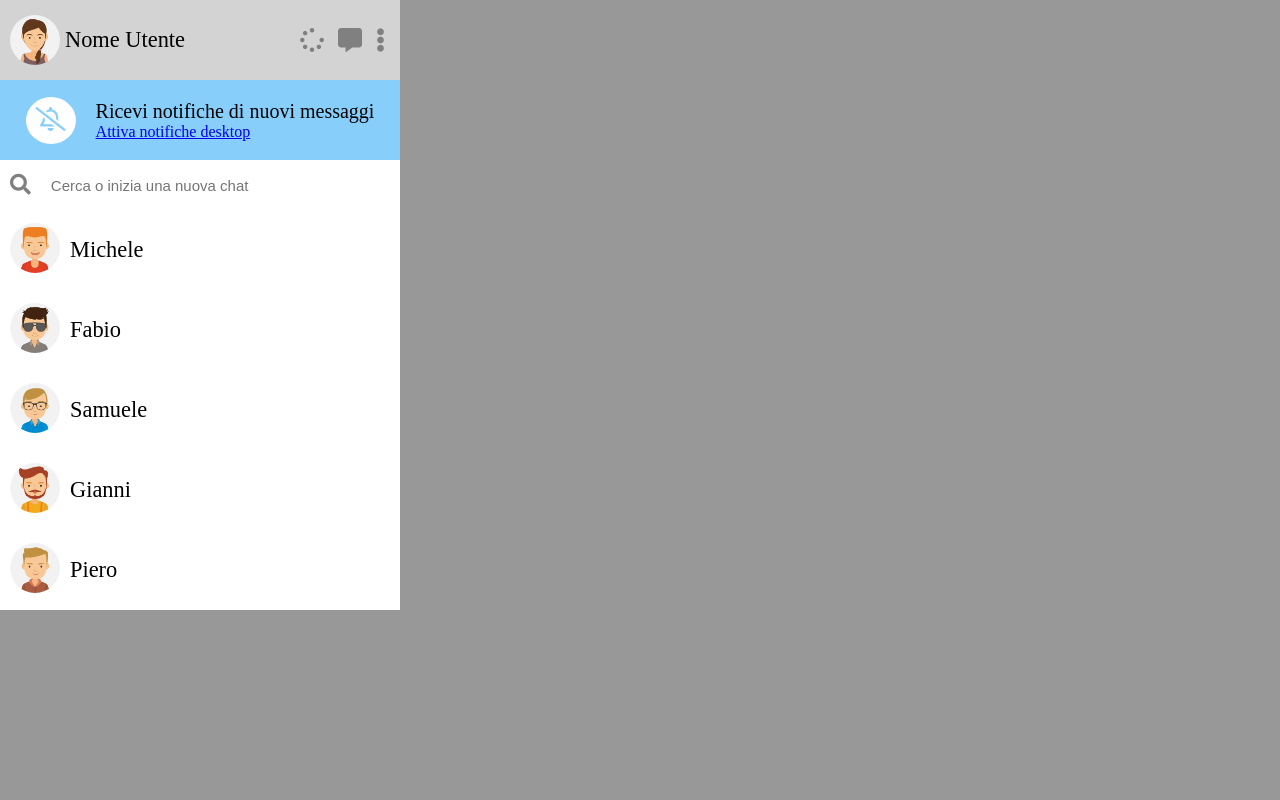
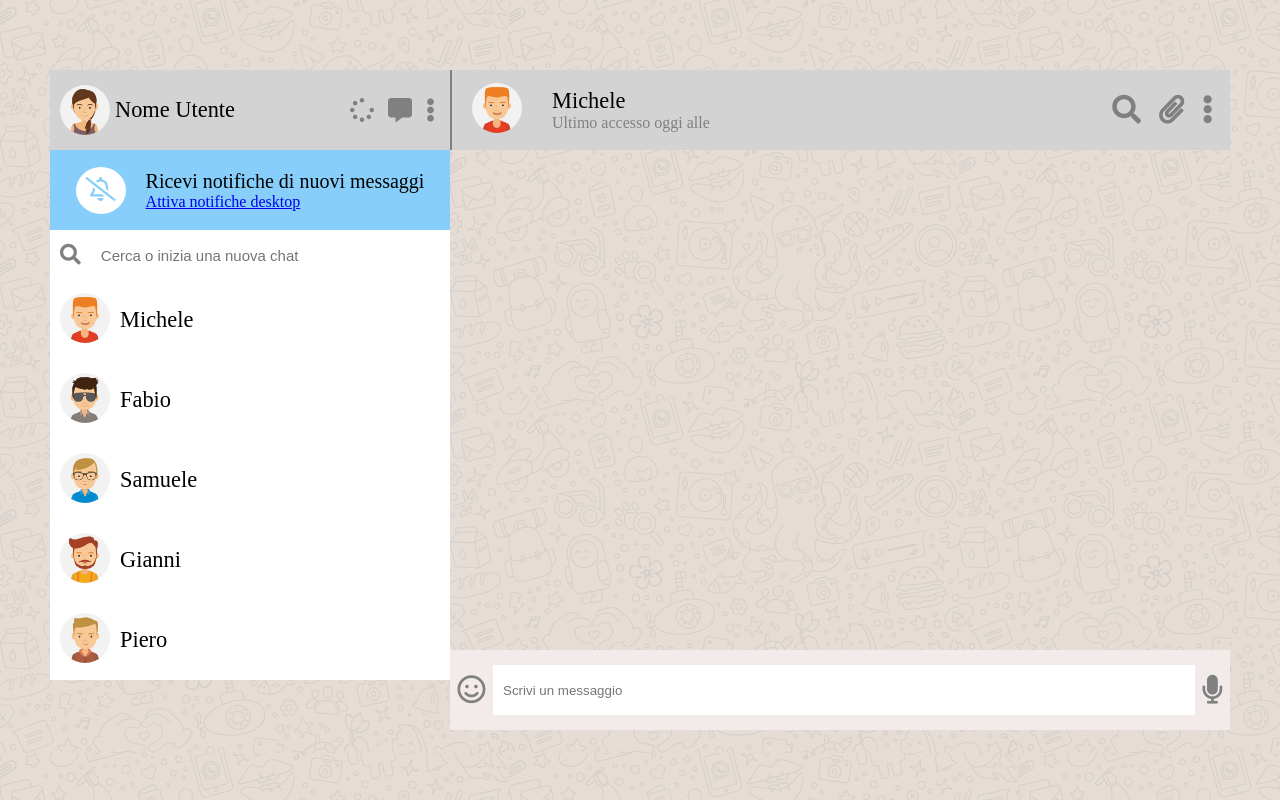
Before and after one commit to alessiodigiacomo99/vue-boolzapp, a plain HTML site: page milestone 1/index.html in a window 1280 px wide. Drawn offline with nearby package versions, Linux system fonts and the light colour scheme.

Commit message:
fine main

```diff
--- a/milestone 1/assets/css/style.css
+++ b/milestone 1/assets/css/style.css
@@ -5,7 +5,7 @@
 }
 
 body{
-    background: rgb(152,152,152);
+    background-image: url("../img/mine.jpg");
 }
 
 .d-flex{
@@ -21,6 +21,12 @@ i{
     cursor: pointer;
 }
 /* /utility class */
+.container{
+    justify-content: center;
+    align-items: center;
+    height: 100vh;
+}
+
 aside{
     width: 400px;
 }
@@ -130,3 +136,70 @@ aside{
     margin-left: 10px;
     font-size: 1.4rem;
 }
+/* /contact */
+/* /aside */
+
+#main{
+    width: calc(100vw - 500px);
+    background-color: pink;
+}
+
+#main_header{
+    background-color: lightgrey;
+    height: 80px;
+    border-left: 2px solid grey;
+    align-items: center;
+    justify-content: space-between;
+}
+
+#main_header_left{
+    align-items: center;
+}
+#main_header div{
+    margin: 0 10px;
+}
+
+#main_header_name{
+    text-transform: capitalize;
+    font-size: 1.4rem;
+}
+
+#orario{
+    color: grey;
+}
+
+#main_header_right i{
+    color: grey;
+    font-size: 1.8rem;
+    margin: 0 7px;
+}
+/* /main_header */
+
+#chat{
+    width: 100%;
+    height: calc(100vh - 300px);
+    background-image: url("../img/mine.jpg");
+    overflow-y: scroll;
+}
+/* /chat */
+
+#type{
+    background-color: rgb(243, 234, 234);
+    height: 80px;
+    width: 100%;
+    align-items: center;
+    justify-content: space-evenly;
+}
+
+#type i{
+    color: grey;
+    font-size: 1.8rem;
+}
+
+#type input{
+    width: 90%;
+    height: 50px;
+    padding: 10px;
+    border: 0;
+    outline: 0;
+}
--- a/milestone 1/assets/js/main.js
+++ b/milestone 1/assets/js/main.js
@@ -5,6 +5,7 @@ nome e immagine di ogni contatto */
 let root = new Vue({
     el: "#root",
     data:{
+        userChat:[],
         contacts: [
             michele = {
                 name: "michele",
@@ -27,5 +28,18 @@ let root = new Vue({
                 avatar: "./assets/img/avatar_5.jpg"
             },
         ]
+    },
+    methods:{
+        chat(index){
+            if(this.userChat.length >= 1){
+                this.userChat.splice(0);
+                this.userChat.push(this.contacts[index]);
+            }
+        }
+    },
+    created(){
+        if(this.userChat.length === 0){
+            this.userChat.push(this.contacts[0])
+        }
     }
 })
--- a/milestone 1/index.html
+++ b/milestone 1/index.html
@@ -9,7 +9,8 @@
     </head>
     <body>
 
-        <div id="root">
+        <div id="root" class="container d-flex">
+
             <aside>
 
                 <div id="side_header" class="d-flex">
@@ -44,7 +45,7 @@
 
                 <div id="contact">
                     <ul>
-                        <li v-for ="contatto in contacts" class="d-flex">
+                        <li v-for ="(contatto, index) in contacts" class="d-flex" @click = "chat(index)">
                             <div>
                                 <img :src="contatto.avatar" class ="icona" alt="">
                             </div>
@@ -53,8 +54,49 @@
                     </ul>
                 </div>
                 <!-- /#contact -->
+
             </aside>
             <!-- /aside -->
+
+            <div id="main">
+
+                <div id="main_header" class="d-flex">
+                    <div id="main_header_left" class="d-flex">
+                        <div>
+                            <img :src="userChat[0].avatar" alt="" class="icona">
+                        </div>
+                        <div>
+                            <div id="main_header_name" v-text = "userChat[0].name"></div>
+                            <div id="orario" >Ultimo accesso oggi alle</div>
+                        </div>
+                    </div>
+                    <!-- /main_header_left -->
+
+                    <div id="main_header_right">
+                        <i class="fas fa-search"></i>
+                        <i class="fas fa-paperclip"></i>
+                        <i class="fas fa-ellipsis-v"></i>
+                    </div>
+                    <!-- /main_header_right -->
+
+                </div>
+                <!-- /#main_header -->
+
+                <div id="chat">
+
+                </div>
+                <!-- /#chat -->
+
+                <div id="type" class="d-flex">
+                    <i class="far fa-smile"></i>
+                    <input type="text" placeholder="Scrivi un messaggio">
+                    <i class="fas fa-microphone"></i>
+                </div>
+                <!-- /#type -->
+
+            </div>
+            <!-- /#main -->
+
         </div>
 
 
```
